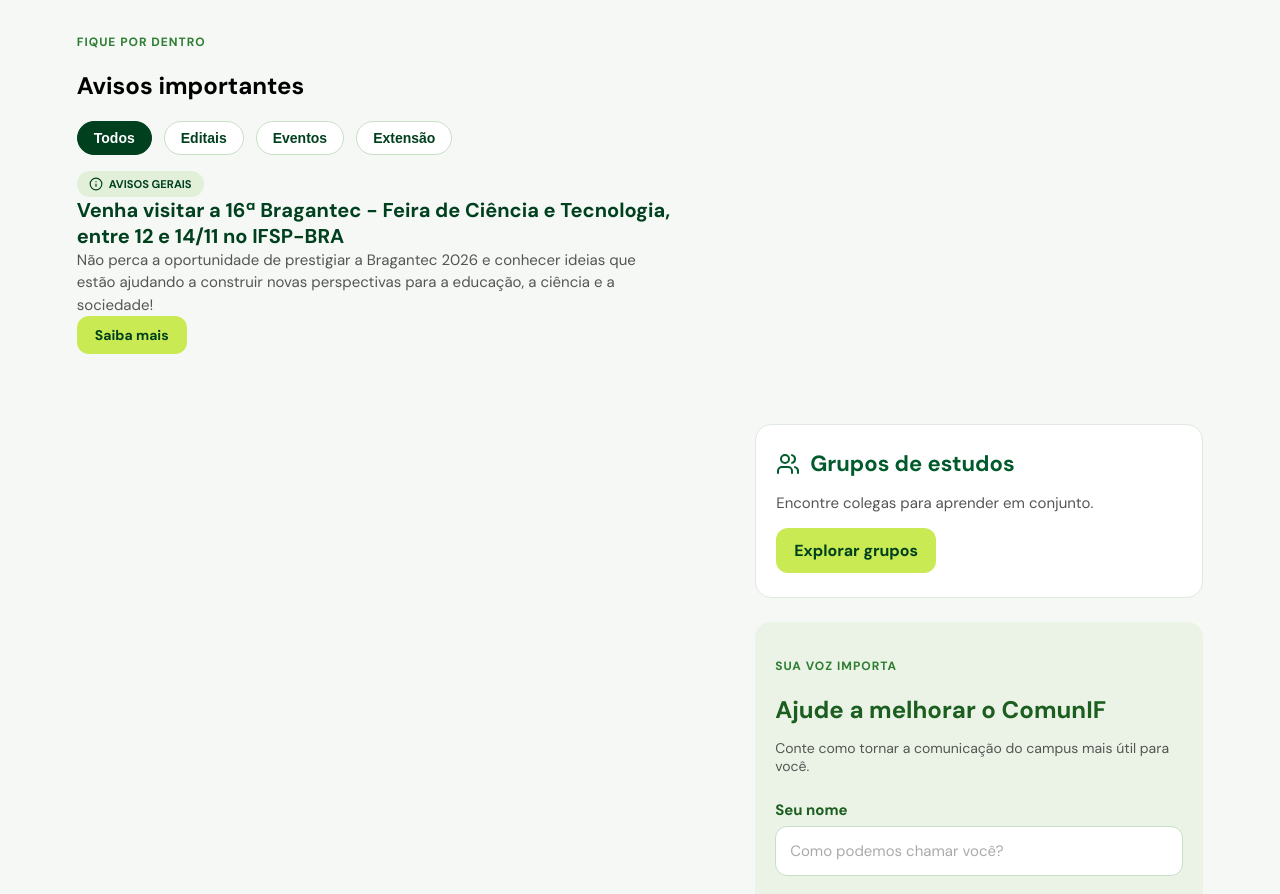
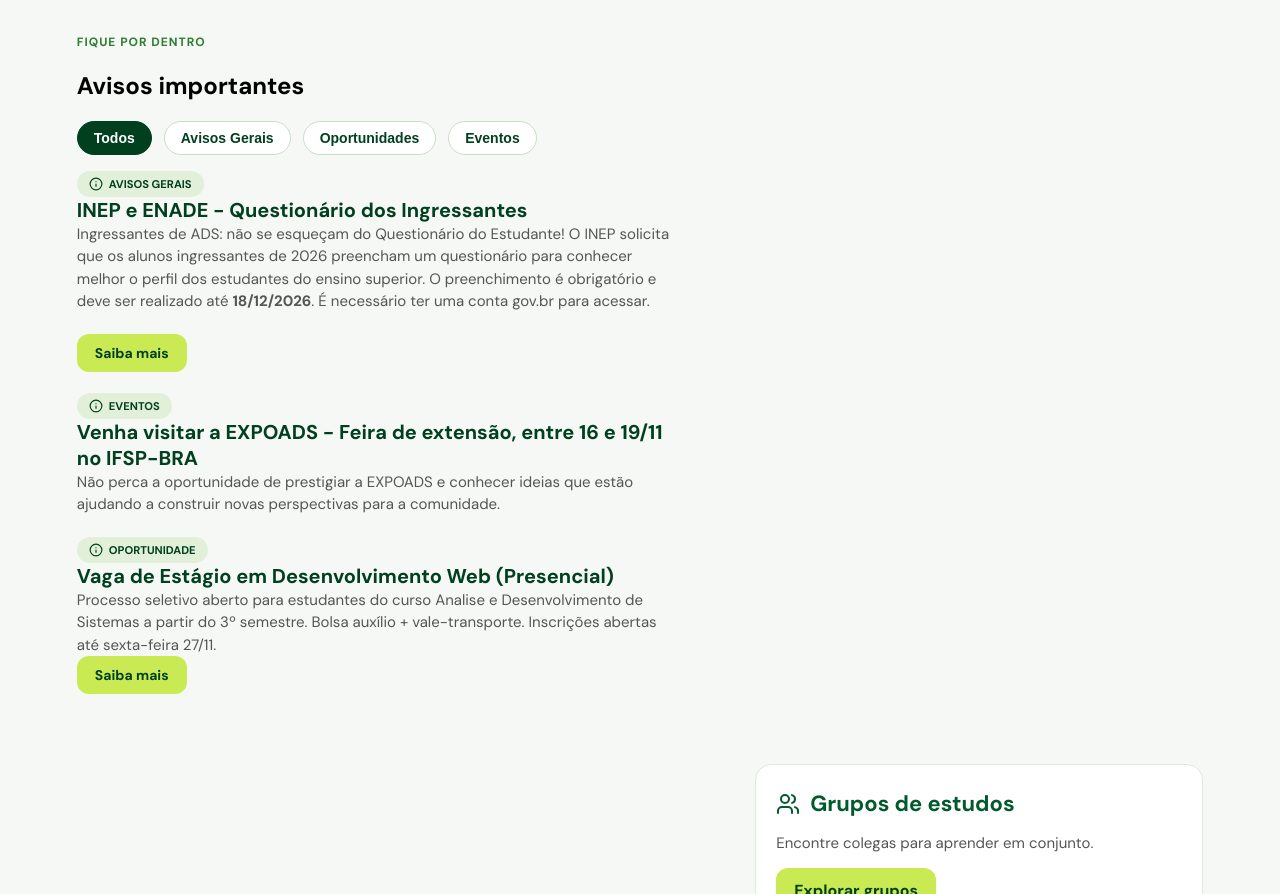
Before and after one commit to marianabraga97/ComunIF, a plain HTML site: page index.html in a window 1280 px wide. Shown: the part 580-1474 px from the top of the page. Drawn offline with nearby package versions, Linux system fonts and the light colour scheme.

Commit message:
Refactor index.html for improved structure and content
Updated the HTML structure and content for better clarity and organization, including new sections for events and opportunities.

```diff
--- a/index.html
+++ b/index.html
@@ -56,7 +56,7 @@
     <span class="visual-rodape">Informação que aproxima ↗</span>
   </div>
   </section>
-
+  <div class="conteudo-duas-colunas">
     <div class="layout-conteudo-principal">
       <section class="secao-avisos" id="avisos">
 
@@ -65,23 +65,39 @@
 
           <div class="filtro-container">
             <button class="filtro-btn ativo">Todos</button>
-          <button class="filtro-btn">Editais</button>
+            <button class="filtro-btn">Avisos Gerais</button>
+            <button class="filtro-btn">Oportunidades</button>
             <button class="filtro-btn">Eventos</button>
-          <button class="filtro-btn">Extensão</button>
           </div>
 
           <div class="aviso-card">
             <span class="selo2"><i data-lucide="info"></i> AVISOS GERAIS</span>
+            <h3 class="titulo-aviso">INEP e ENADE - Questionário dos Ingressantes</h3>
+            <p class="descricao-aviso">Ingressantes de ADS: não se esqueçam do Questionário do Estudante!
+              O INEP solicita que os alunos ingressantes de 2026 preencham um questionário para conhecer melhor o perfil dos estudantes do ensino superior. O preenchimento é obrigatório e deve ser realizado até <strong>18/12/2026</strong>. É necessário ter uma conta gov.br para acessar.</p>
+            <br>
+            <a href="https://www.gov.br/pt-br" target="_blank" class="btn-aviso">Saiba mais</a>
+          </div>
+          <br>
+          <div class="aviso-card">
+            <span class="selo2"><i data-lucide="info"></i> EVENTOS</span>
 
-          <h3 class="titulo-aviso"> Venha visitar a 16ª Bragantec - Feira de Ciência e Tecnologia, entre 12 e 14/11 no IFSP-BRA</h3>
+            <h3 class="titulo-aviso"> Venha visitar a EXPOADS - Feira de extensão, entre 16 e 19/11 no IFSP-BRA</h3>
 
-          <!--<div class="aviso-img-container">
-            <img src="img/visitacaoBragantec2026.png" alt="Imagem de divulgação da Bragantec">
-          </div>-->
+            <p class="descricao-aviso">Não perca a oportunidade de prestigiar a EXPOADS e conhecer ideias que estão ajudando a construir novas perspectivas para a comunidade.</p>
 
-          <p class="descricao-aviso">Não perca a oportunidade de prestigiar a Bragantec 2026 e conhecer ideias que estão ajudando a construir novas perspectivas para a educação, a ciência e a sociedade!</p>
+            <!-- <a href="#" target="_blank" class="btn-aviso">Saiba mais</a> -->
 
-          <a href="https://www.ifsp.edu.br/bragantec" target="_blank" class="btn-aviso">Saiba mais</a>
+          </div>
+          <br>
+          <div class="aviso-card">
+            <span class="selo2"><i data-lucide="info"></i>OPORTUNIDADE</span>
+
+            <h3 class="titulo-aviso">Vaga de Estágio em Desenvolvimento Web (Presencial)</h3>
+
+            <p class="descricao-aviso">Processo seletivo aberto para estudantes do curso Analise e Desenvolvimento de Sistemas a partir do 3º semestre. Bolsa auxílio + vale-transporte. Inscrições abertas até sexta-feira 27/11.</p>
+
+            <a href="#" target="_blank" class="btn-aviso">Saiba mais</a>
 
           </div>
       </section>
@@ -129,6 +145,7 @@
         <button type="submit" class="botao-enviar">Enviar avaliação</button>
       </form>
     </div>
+  </div>
  </main>
 
 <footer>
```
Lines whose indentation alone changed are shown as unchanged.
